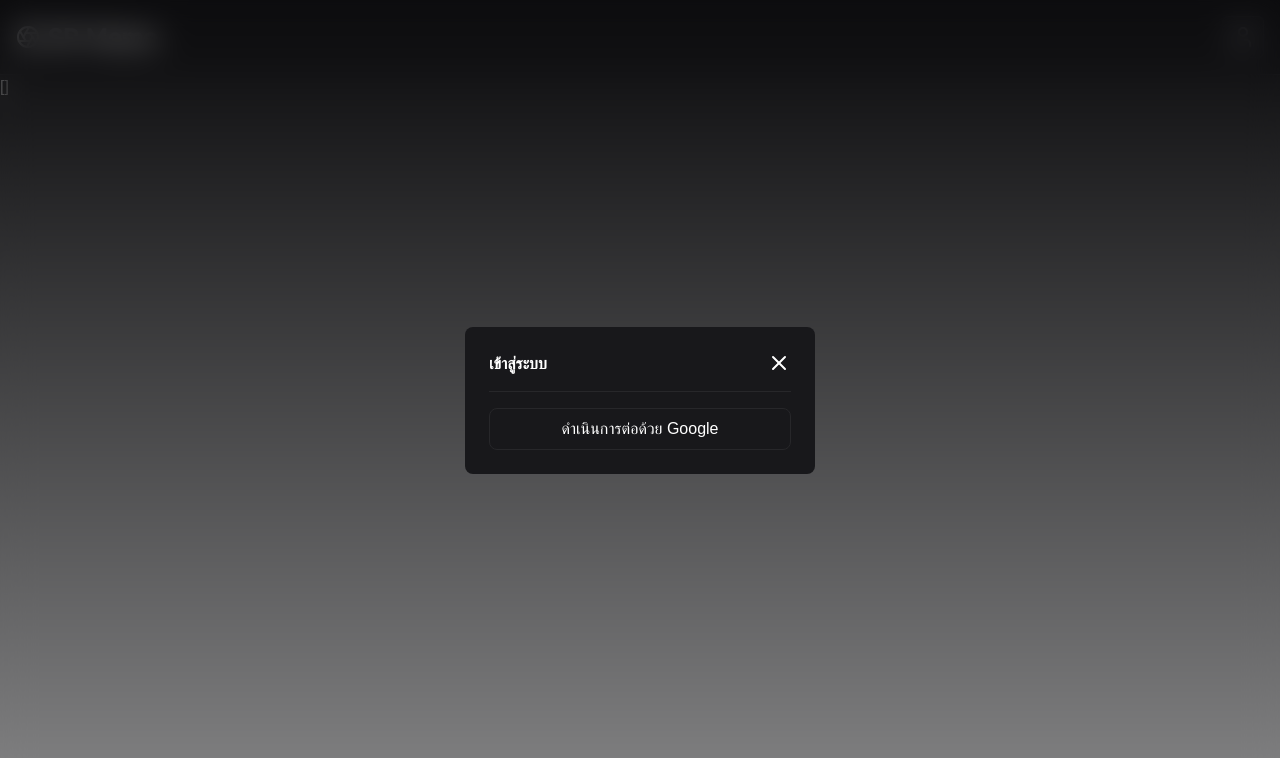
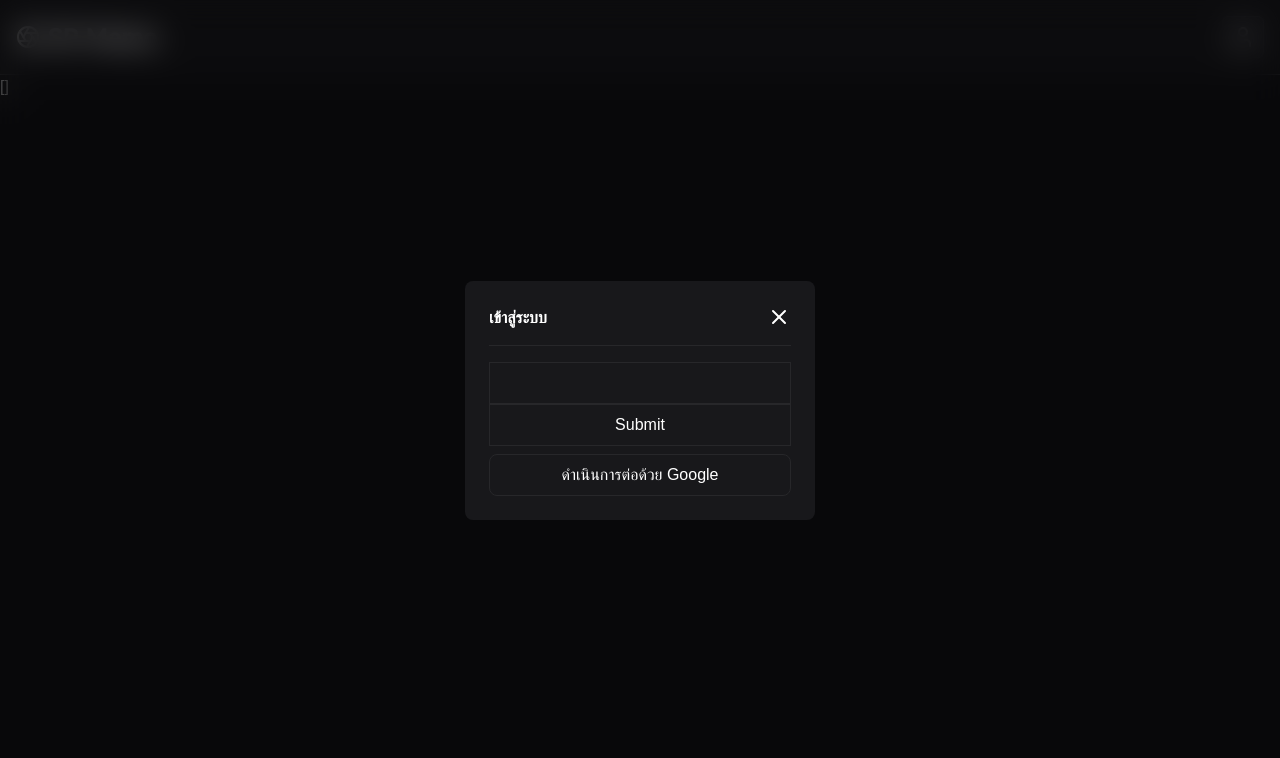
Before and after one commit to suwizx/spMemo, a Next.js app: page / in a window 1280 px wide. Both pictures are taken after a click on the button 1243 px from the left and 37 px from the top of the page. Shown: the top 758 px of the page. Built offline with nearby package versions, Linux system fonts and the light colour scheme; no server answers; the database is empty; a web font is replaced by a local one.

Commit message:
bg update

```diff
--- a/app/components/GoogleSingIn.jsx
+++ b/app/components/GoogleSingIn.jsx
@@ -11,10 +11,12 @@ export default function GoogleSignIn() {
     const onSignInClick = async() => {
         try{
             const data = await signInWithPopup(auth,provider)
+            alert(data)
             setLoginPopup(false)
         }
         catch(err){
             console.log(err);
+            alert(JSON.stringify(err))
         }
     }
 
--- a/app/components/Login.jsx
+++ b/app/components/Login.jsx
@@ -18,6 +18,10 @@ export default function Login(){
                         <button onClick={() => {setLoginPopup(false)}}><X /></button>
                     </div>
                     <div className='mt-4'>
+                        <div className='mb-2'>
+                            <input type="email" className='border border-zinc-800 bg-zinc-900 w-full p-2' />
+                            <input type="submit" className='border border-zinc-800 bg-zinc-900 w-full p-2' />
+                        </div>
                         <GoogleSingIn />
                     </div>
                 </div>
--- a/app/layout.jsx
+++ b/app/layout.jsx
@@ -38,9 +38,11 @@ export default function RootLayout({ children }) {
   return (
     <html lang="en">
       <LoginProvider>
-        <body className={`${MiSansTH.variable} ${MiSans.variable} font-misans bg-zinc-950 text-white min-h-screen transition`}>
+        <body className={`${MiSansTH.variable} ${MiSans.variable} font-misans`}>
+        <div className='bg-zinc-950 text-white min-h-screen transition'>
           <Header />
           {children}
+        </div>
         </body>
       </LoginProvider>
     </html>
```
Also changed, not shown: 1 other file (tests, documents, lock files or other folders).
